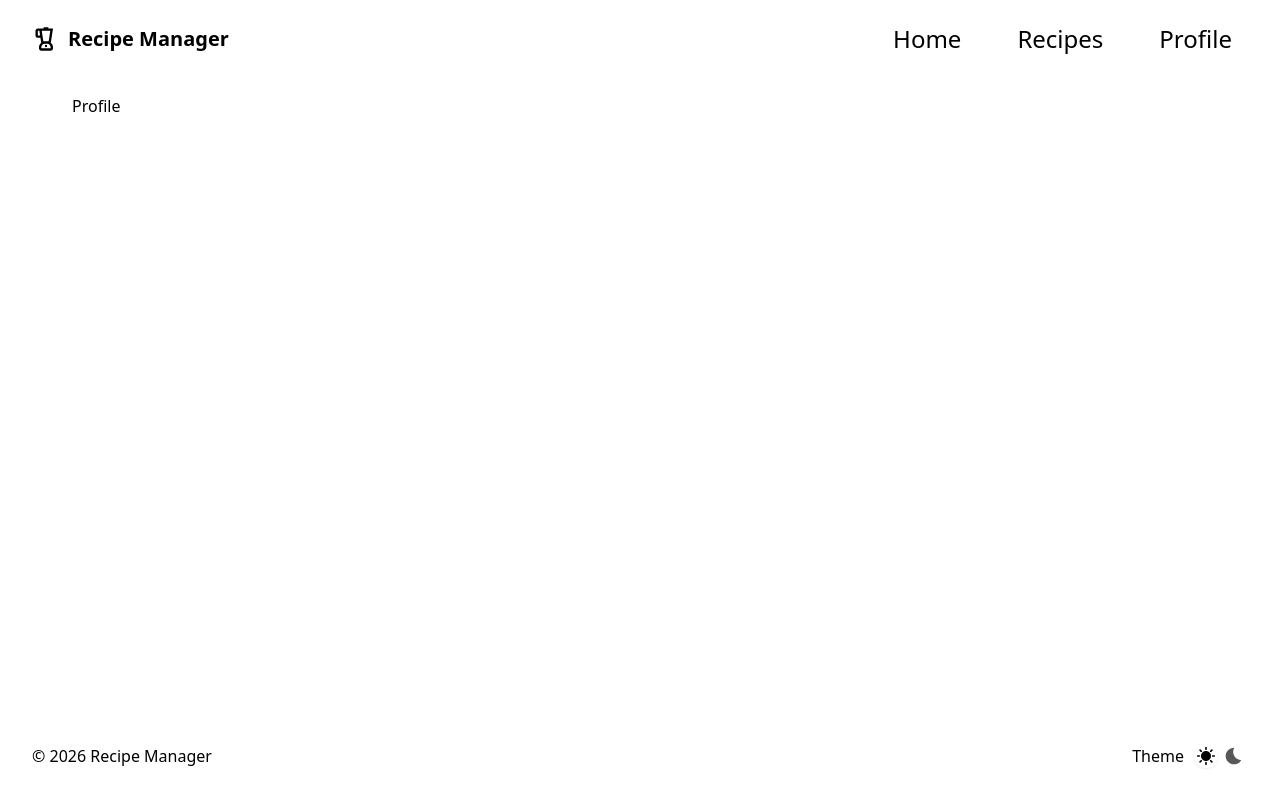
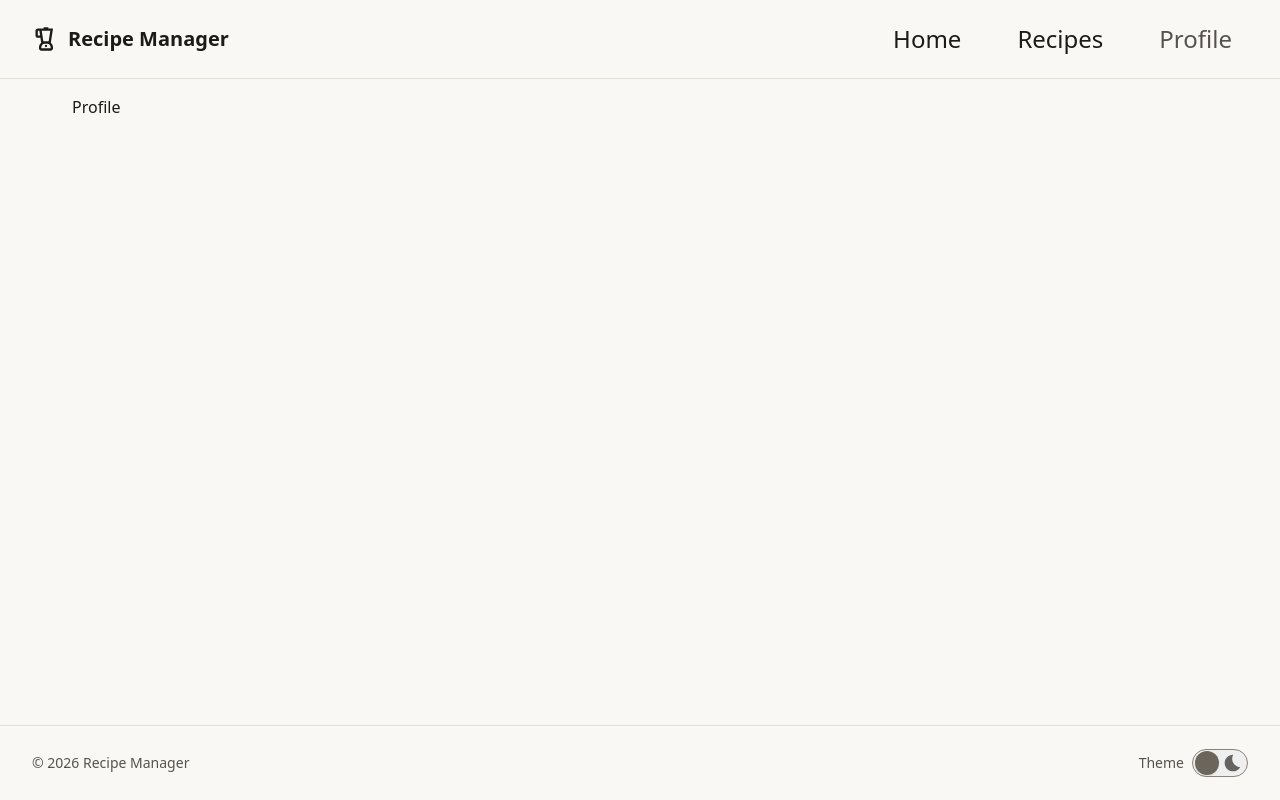
Before and after one commit to guillerlp/RecipeManager, a React (Vite) app in the folder RecipeManager/recipe-manager-frontend/: page /profile in a window 1280 px wide. Built offline with nearby package versions, Linux system fonts and the light colour scheme.

Commit message:
Migrate every stylesheet to the editorial tokens
Co-Authored-By: Claude Opus 5 <noreply@anthropic.com>

```diff
--- a/RecipeManager/recipe-manager-frontend/src/components/common/SearchBar/SearchBar.module.css
+++ b/RecipeManager/recipe-manager-frontend/src/components/common/SearchBar/SearchBar.module.css
@@ -20,10 +20,10 @@
     width: 100%;
     height:48px;
     padding: 0.875rem 1rem 0.875rem 3rem;
-    border: 1px solid var(--color-border);
+    border: 1px solid var(--field-border);
     border-radius: 12px;
-    background: var(--color-surface);
-    color: var(--color-text-primary);
+    background: var(--paper-2);
+    color: var(--ink);
     font-size: 1rem;
     line-height: 1.5;
     transition: all 0.2s ease;
@@ -32,18 +32,18 @@
 
 .searchInput:focus {
     outline: none;
-    border-color: var(--color-primary);
+    border-color: var(--accent);
     box-shadow: 0 0 0 3px rgba(59, 130, 246, 0.1);
 }
 
 .searchInput::placeholder {
-    color: var(--color-text-muted);
+    color: var(--ink-3);
 }
 
 .searchIcon {
     position: absolute;
     left: 1rem;
-    color: var(--color-text-muted);
+    color: var(--ink-3);
 }
 
 @media (max-width: 420px) {
--- a/RecipeManager/recipe-manager-frontend/src/components/layout/AppLayout/AppLayout.module.css
+++ b/RecipeManager/recipe-manager-frontend/src/components/layout/AppLayout/AppLayout.module.css
@@ -5,8 +5,8 @@
     height: 100vh;
     display: flex;
     flex-direction: column;
-    background: var(--color-background);
-    color: var(--color-text-primary);
+    background: var(--paper);
+    color: var(--ink);
     overflow: hidden;
 }
 
--- a/RecipeManager/recipe-manager-frontend/src/components/layout/Footer/Footer.module.css
+++ b/RecipeManager/recipe-manager-frontend/src/components/layout/Footer/Footer.module.css
@@ -5,15 +5,15 @@
   justify-content: space-between;
   align-items: center;
   padding: var(--spacing-md) var(--spacing-xl);
-  background: var(--color-background);
-  color: var(--color-text-primary);
-  border-top: 1px solid var(--color-border);
+  background: var(--paper);
+  color: var(--ink);
+  border-top: 1px solid var(--rule);
   flex-shrink: 0;
 }
 
 .text {
-  font-size: var(--font-size-sm);
-  color: var(--color-text-secondary);
+  composes: ui from '@/styles/typography.module.css';
+  color: var(--ink-2);
 }
 
 .toggleWrapper {
@@ -23,8 +23,8 @@
 }
 
 .toggleLabel {
-  font-size: var(--font-size-sm);
-  color: var(--color-text-secondary);
+  composes: ui from '@/styles/typography.module.css';
+  color: var(--ink-2);
 }
 
 /* --- Toggle --- */
@@ -32,8 +32,10 @@
   position: relative;
   width: 56px;
   height: 28px;
-  background: var(--color-surface);
-  border: 1px solid var(--color-border);
+  /* No background at rest: the old rest and hover surface tokens both resolve to
+     --paper-2 now, so keeping a rest-state background would make hover a no-op.
+     The highlighted --paper-2 fill appears only on hover and in the .dark state. */
+  border: 1px solid var(--field-border);
   border-radius: 999px;
   cursor: pointer;
   padding: 0;
@@ -55,7 +57,7 @@
   height: 16px;
   opacity: 0.65;
   transition: opacity var(--transition-normal);
-  color: var(--color-text-primary);
+  color: var(--ink);
 }
 
 .iconSun { left: 6px; }
@@ -72,7 +74,7 @@
   right: 2px;
   width: 24px;
   height: 24px;
-  background: var(--color-border-hover);
+  background: var(--ink-3);
   border-radius: 50%;
   box-shadow: 0 1px 2px rgba(0,0,0,.08);
   transition: transform var(--transition-normal), background var(--transition-normal);
@@ -80,19 +82,19 @@
 
 /* Hover affordance */
 .toggle:hover {
-  border-color: var(--color-border-hover);
-  background: var(--color-surface-hover);
+  border-color: var(--ink-3);
+  background: var(--paper-2);
 }
 
 /* Dark mode active: move knob to right & tint track */
 .dark {
-  background: var(--color-surface-hover);
-  border-color: var(--color-border-hover);
+  background: var(--paper-2);
+  border-color: var(--ink-3);
 }
 
 .dark .knob {
   transform: translateX(28px);       /* 56 - 24 - 2 - 2 = 28px */
-  background: var(--color-background);
+  background: var(--paper);
 }
 
 /* Emphasize the relevant icon based on theme */
@@ -101,7 +103,7 @@
 
 /* Keyboard focus */
 .toggle:focus-visible {
-  outline: 3px solid var(--color-primary);
+  outline: 3px solid var(--accent);
   outline-offset: 2px;
 }
 
--- a/RecipeManager/recipe-manager-frontend/src/components/layout/Header/Header.module.css
+++ b/RecipeManager/recipe-manager-frontend/src/components/layout/Header/Header.module.css
@@ -6,8 +6,8 @@
   align-items: center;
   gap: var(--spacing-lg);
   padding: var(--spacing-md) var(--spacing-xl);
-  color: var(--color-text-primary);
-  border-bottom: 1px solid var(--color-border);
+  color: var(--ink);
+  border-bottom: 1px solid var(--rule);
   box-sizing: border-box;
 }
 
--- a/RecipeManager/recipe-manager-frontend/src/components/ui/NavLink/NavLink.module.css
+++ b/RecipeManager/recipe-manager-frontend/src/components/ui/NavLink/NavLink.module.css
@@ -3,17 +3,17 @@
 .navLink {
   text-decoration: none;
   padding: 0.3rem 1rem;
-  color: var(--color-text-primary);
+  color: var(--ink);
   font-size: 1.5rem;
   display: inline-block;
   font-weight: 500;
 }
 
 .navLink:not(.active):hover {
-  color: var(--color-primary-hover);
+  color: var(--accent);
 }
 
 .active {
-  color: var(--color-text-secondary);
+  color: var(--ink-2);
   font-weight: 400;
 }
--- a/RecipeManager/recipe-manager-frontend/src/components/ui/Recipe/RecipeCard/RecipeCard.module.css
+++ b/RecipeManager/recipe-manager-frontend/src/components/ui/Recipe/RecipeCard/RecipeCard.module.css
@@ -4,10 +4,10 @@
     align-items: center;
     gap: 0.875rem;
     padding: 0.75rem 1rem;
-    border: 1px solid var(--color-border);
+    border: 1px solid var(--rule);
     border-radius: 12px;
-    color: var(--color-text-primary);
-    background: var(--color-surface);
+    color: var(--ink);
+    background: var(--paper-2);
     box-shadow: 0 1px 0 rgba(0,0,0,0.02);
     width: 100%;
     text-align: left;
@@ -21,13 +21,13 @@
 }
 
 .clickable:hover {
-    border-color: var(--color-primary);
+    border-color: var(--accent);
     box-shadow: 0 4px 12px rgba(0,0,0,0.1);
     transform: translateY(-1px);
 }
 
 .clickable:focus-visible {
-    outline: 2px solid var(--color-primary);
+    outline: 2px solid var(--accent);
     outline-offset: 2px;
 }
 
@@ -72,7 +72,7 @@
 
 .heroSubtitle {
     margin: 0;
-    color: var(--color-text-muted);
+    color: var(--ink-3);
     font-size: 0.95rem;
     line-height: 1.35;
     text-align: left;
@@ -88,7 +88,7 @@
 
 .metaItem {
     margin: 0;
-    color: var(--color-text-muted);
+    color: var(--ink-3);
     font-size: 0.9rem;
     line-height: 1.2;
 }
@@ -105,7 +105,7 @@
     top: 50%;
     width: 1px;
     height: 1em;
-    background: var(--color-border);
+    background: var(--rule);
     transform: translateY(-50%);
 }
 
--- a/RecipeManager/recipe-manager-frontend/src/components/ui/Recipe/RecipeList/RecipeList.module.css
+++ b/RecipeManager/recipe-manager-frontend/src/components/ui/Recipe/RecipeList/RecipeList.module.css
@@ -14,7 +14,7 @@
     overflow-y: auto;
     overflow-x: hidden;
     scrollbar-width: thin;
-    scrollbar-color: var(--color-border) transparent;
+    scrollbar-color: var(--rule) transparent;
 }
 
 .heroSection::-webkit-scrollbar {
@@ -26,12 +26,12 @@
 }
 
 .heroSection::-webkit-scrollbar-thumb {
-    background: var(--color-border);
+    background: var(--rule);
     border-radius: 3px;
 }
 
 .heroSection::-webkit-scrollbar-thumb:hover {
-    background: var(--color-text-muted);
+    background: var(--ink-3);
 }
 
 .loadingSection{
--- a/RecipeManager/recipe-manager-frontend/src/pages/Home/HomePage.module.css
+++ b/RecipeManager/recipe-manager-frontend/src/pages/Home/HomePage.module.css
@@ -10,8 +10,8 @@
     gap: clamp(1rem, 4vw, 4rem);
     flex-wrap: wrap;
     box-sizing: border-box;
-    background: var(--color-background);
-    color: var(--color-text-primary);
+    background: var(--paper);
+    color: var(--ink);
     overflow:hidden;
 }
 
@@ -34,15 +34,15 @@
     font-weight: 800;
     line-height: 1.05;
     font-size: clamp(2rem, 5vw, 3rem);
-    color: var(--color-text-primary);
+    color: var(--ink);
 }
 
 .titleBreak { display: block; }
 
 .heroSubtitle {
+    composes: body from '@/styles/typography.module.css';
     margin: 0;
-    font-size: var(--font-size-lg);
-    color: var(--color-text-secondary);
+    color: var(--ink-2);
 }
 
 /* actions */
@@ -54,9 +54,9 @@
 }
 
 .actionButton {
-    border: 1px solid var(--color-border);
+    border: 1px solid var(--field-border);
     border-radius: var(--radius-lg);
-    background: var(--color-surface);
+    background: var(--paper-2);
     transition:
       border-color var(--transition-normal),
       background-color var(--transition-normal),
@@ -70,21 +70,21 @@
     justify-content: center;
     padding: calc(var(--spacing-sm) + 2px) var(--spacing-lg);
     text-decoration: none;
+    font: var(--type-ui);
     font-weight: 600;
-    font-size: var(--font-size-base);
     border-radius: inherit;
     background: transparent;
-    color: var(--color-text-primary);
+    color: var(--ink);
 }
 
 .actionButton:hover {
-    border-color: var(--color-border-hover);
-    background: var(--color-surface-hover);
+    border-color: var(--ink-3);
+    background: var(--paper-2);
     transform: translateY(-1px);
 }
 
 .actionButton :global(a:focus-visible) {
-    outline: 3px solid var(--color-primary);
+    outline: 3px solid var(--accent);
     outline-offset: 2px;
 }
 
```
